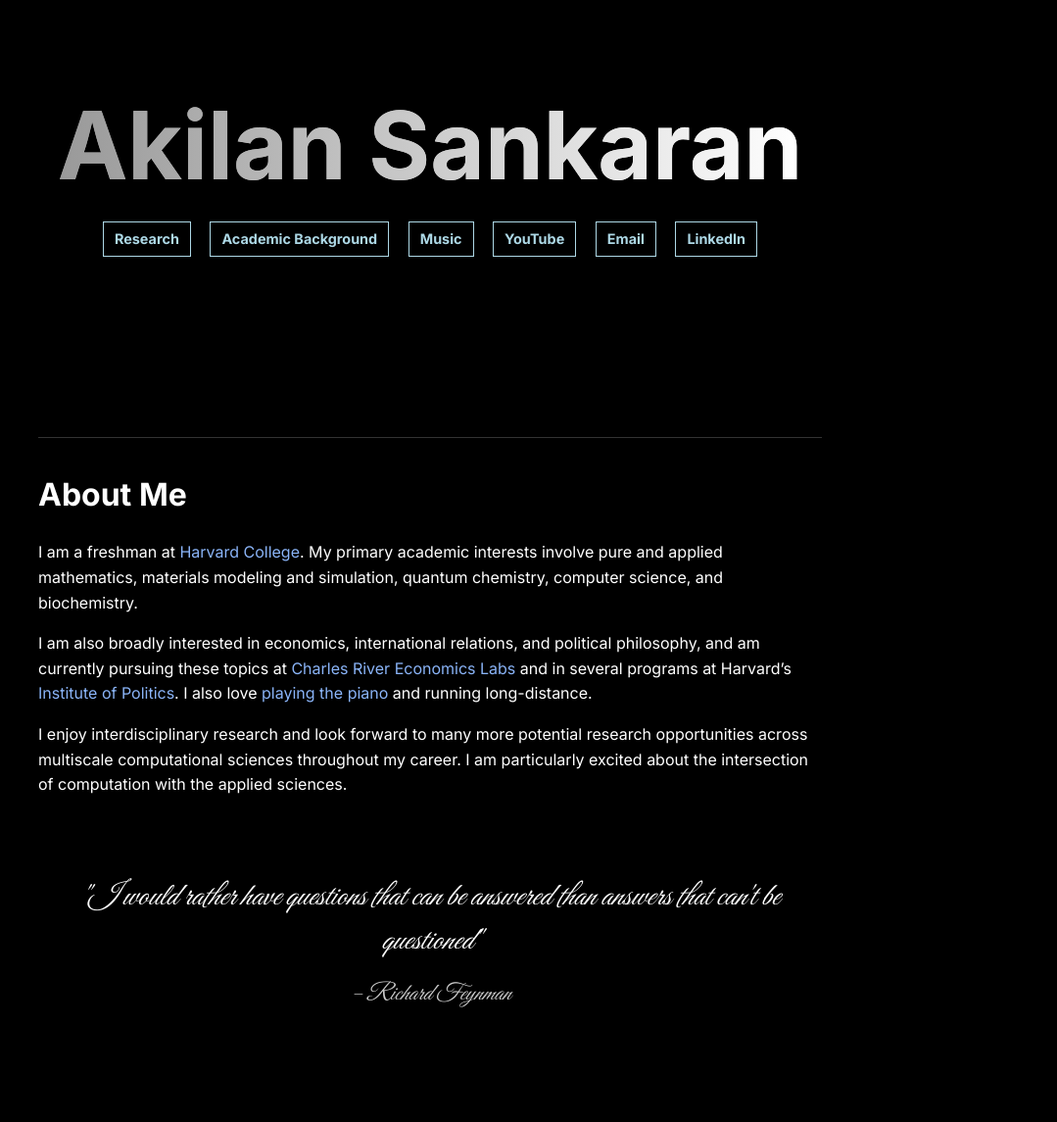
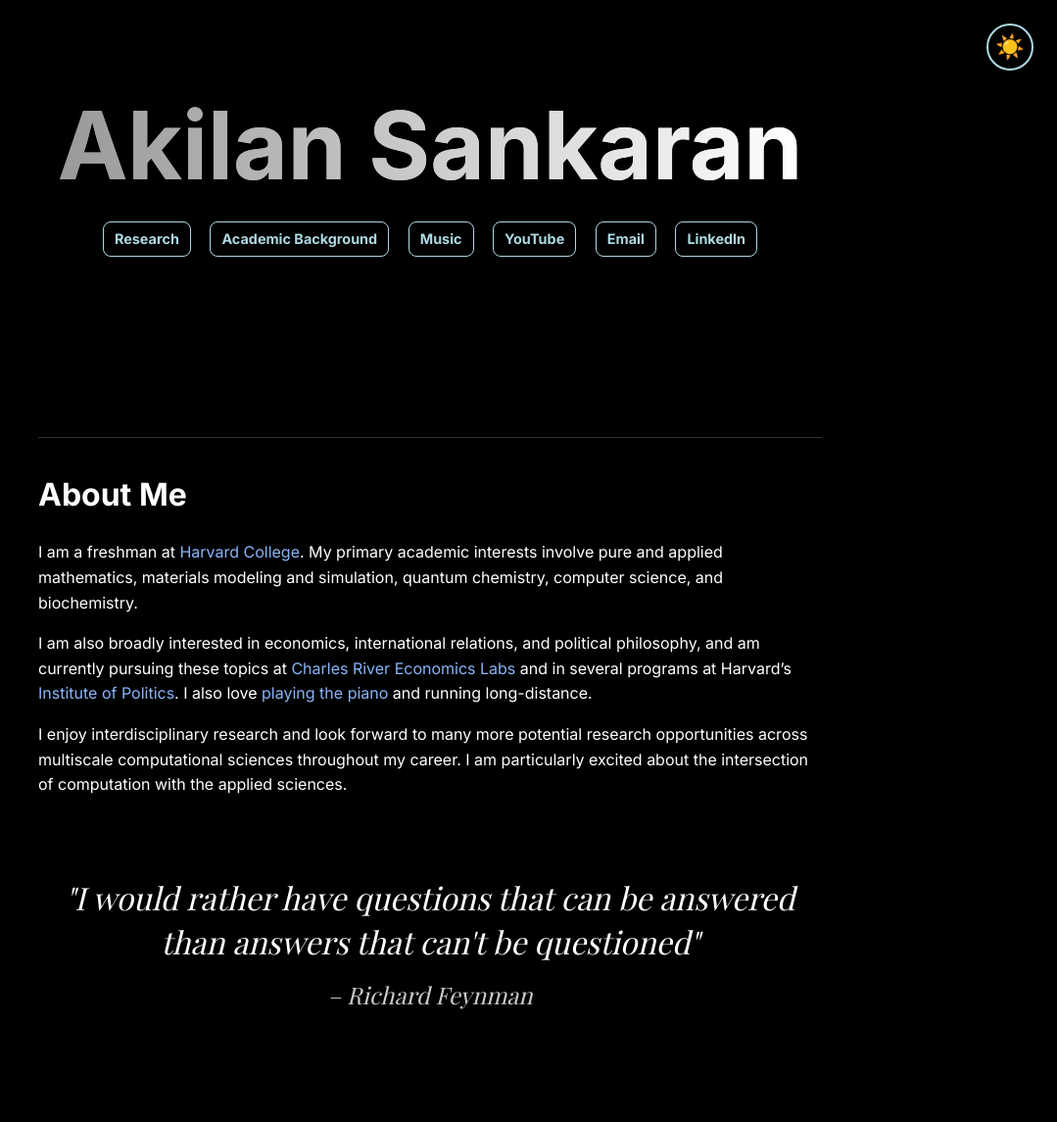
Before and after one commit to akilansankaran/akilansankaran.github.io, a Jekyll site: the page built from index.md, in a window 1280 px wide. Shown: the whole page at 98% size, without its empty margins (201-1280 px from the left). Built offline with Jekyll 4.4.1, drawn with Linux system fonts in a browser that asks for light colours; some web fonts are replaced.

Commit message:
rounded boxes, invt link colors, dark and light themes

```diff
--- a/_layouts/default.html
+++ b/_layouts/default.html
@@ -8,22 +8,45 @@
     <link rel="preconnect" href="https://fonts.googleapis.com">
     <link rel="preconnect" href="https://fonts.gstatic.com" crossorigin>
     <link href="https://fonts.googleapis.com/css2?family=Inter:wght@400;700&display=swap" rel="stylesheet">
-    <link href="https://fonts.googleapis.com/css2?family=Dancing+Script:wght@400;700&family=Great+Vibes&display=swap" rel="stylesheet">
+    <link href="https://fonts.googleapis.com/css2?family=Playfair+Display:ital,wght@0,400;0,700;1,400&family=Cormorant+Garamond:ital,wght@0,400;0,700;1,400&display=swap" rel="stylesheet">
   </head>
   <body>
     <header class="site-header">
       <h1 class="site-title"><a href="/">Akilan Sankaran</a></h1>
       <nav class="contact-links">
-        <a href="/research">Research</a>
-        <a href="/coursework">Academic Background</a>
+        <a href="/research" class="bold-link">Research</a>
+        <a href="/coursework" class="bold-link">Academic Background</a>
         <a href="/music">Music</a>
         <a href="https://www.youtube.com/channel/UC3BUUIJfTgrYauJq0PTKlng" target="_blank" rel="noopener noreferrer">YouTube</a>
         <a href="mailto:akilansankaran@college.harvard.edu">Email</a>
         <a href="https://linkedin.com/in/akilan-sankaran/" target="_blank" rel="noopener noreferrer">LinkedIn</a>
       </nav>
+      <button id="theme-toggle" class="theme-toggle" aria-label="Toggle light/dark mode">☀️</button>
     </header>
     <main class="container">
       {{ content }}
     </main>
+    <script>
+      // Theme toggle functionality
+      const themeToggle = document.getElementById('theme-toggle');
+      const html = document.documentElement;
+
+      // Check for saved theme preference or default to dark
+      const currentTheme = localStorage.getItem('theme') || 'dark';
+      html.setAttribute('data-theme', currentTheme);
+      updateThemeIcon(currentTheme);
+
+      themeToggle.addEventListener('click', () => {
+        const currentTheme = html.getAttribute('data-theme');
+        const newTheme = currentTheme === 'dark' ? 'light' : 'dark';
+        html.setAttribute('data-theme', newTheme);
+        localStorage.setItem('theme', newTheme);
+        updateThemeIcon(newTheme);
+      });
+
+      function updateThemeIcon(theme) {
+        themeToggle.textContent = theme === 'dark' ? '☀️' : '🌙';
+      }
+    </script>
   </body>
 </html>
--- a/assets/css/main.css
+++ b/assets/css/main.css
@@ -1,19 +1,77 @@
 /* Import Satoshi font - using Inter as similar alternative since Satoshi is premium */
 @import url('https://api.fontshare.com/v2/css?f[]=satoshi@400,700&display=swap');
 
-/* Global dark theme */
+/* CSS Variables for theme */
+:root[data-theme="dark"] {
+  --bg-color: #000;
+  --text-color: #fff;
+  --text-color-secondary: #ccc;
+  --link-color: #8ab4f8;
+  --link-color-visited: #8ab4f8;
+  --contact-link-color: #ADD8E1;
+  --contact-link-border: #ADD8E1;
+  --hr-color: #333;
+  --code-bg: #111;
+  --code-color: #e6e6e6;
+  --title-gradient-start: #999999;
+  --title-gradient-end: #ffffff;
+}
+
+:root[data-theme="light"] {
+  --bg-color: #fff;
+  --text-color: #000;
+  --text-color-secondary: #333;
+  --link-color: #1a73e8;
+  --link-color-visited: #1a73e8;
+  --contact-link-color: #0066cc;
+  --contact-link-border: #0066cc;
+  --hr-color: #ddd;
+  --code-bg: #f5f5f5;
+  --code-color: #333;
+  --title-gradient-start: #333333;
+  --title-gradient-end: #000000;
+}
+
+/* Global theme */
 html, body {
-  background-color: #000;
-  color: #24cf3e;
+  background-color: var(--bg-color);
+  color: var(--text-color);
   margin: 0;
   padding: 0;
   line-height: 1.6;
   font-family: 'Satoshi', 'Inter', Calibri, "Calibri", "Helvetica Neue", Arial, sans-serif;
   -webkit-font-smoothing: antialiased;
   -moz-osx-font-smoothing: grayscale;
+  transition: background-color 0.3s ease, color 0.3s ease;
 }
 /* Allows us to effectively create the dark theme. first line is background, second line is text color. */
 /* third line givesc us the margin/padding characterization, and the eighth gives us the font family. */
+
+/* Theme toggle button */
+.theme-toggle {
+  position: fixed;
+  top: 1.5rem;
+  right: 1.5rem;
+  background: transparent;
+  border: 2px solid var(--contact-link-border);
+  color: var(--contact-link-color);
+  font-size: 1.5rem;
+  width: 3rem;
+  height: 3rem;
+  border-radius: 50%;
+  cursor: pointer;
+  display: flex;
+  align-items: center;
+  justify-content: center;
+  z-index: 1000;
+  transition: all 0.3s ease;
+  padding: 0;
+}
+
+.theme-toggle:hover {
+  background-color: rgba(173, 216, 230, 0.1);
+  transform: scale(1.1);
+}
 
 /* Header with centered title and centered contact links */
 .site-header {
@@ -32,7 +90,7 @@ html, body {
   margin-top: 3rem;
   font-size: 6rem;
   font-weight: 700;
-  background: linear-gradient(to right, #999999, #ffffff);
+  background: linear-gradient(to right, var(--title-gradient-start), var(--title-gradient-end));
   -webkit-background-clip: text;
   -webkit-text-fill-color: transparent;
   background-clip: text;
@@ -40,7 +98,7 @@ html, body {
 
 .site-title a {
   text-decoration: none;
-  background: linear-gradient(to right, #999999, #ffffff);
+  background: linear-gradient(to right, var(--title-gradient-start), var(--title-gradient-end));
   -webkit-background-clip: text;
   -webkit-text-fill-color: transparent;
   background-clip: text;
@@ -57,18 +115,24 @@ html, body {
 }
 
 .contact-links a {
-  color: #ADD8E6;
+  color: var(--contact-link-color);
   font-size: 0.9rem;
   font-weight: bold;
   padding: 0.35rem 0.7rem;
-  border: 1px solid #ADD8E6;
+  border: 1px solid var(--contact-link-border);
+  border-radius: 0.5rem;
   text-decoration: none;
+}
+
+.contact-links a.bold-link {
+  font-weight: 900;
 }
 
 .contact-links a:hover,
 .contact-links a:focus {
   background-color: rgba(173, 216, 230, 0.1);
   text-decoration: none;
+  transition: background-color 0.3s ease;
 }
 
 main.container {
@@ -79,14 +143,16 @@ main.container {
 }
 
 h1, h2, h3, h4, h5, h6, p, li {
-  color: #fff;
+  color: var(--text-color);
   font-family: 'Satoshi', 'Inter', Calibri, "Calibri", "Helvetica Neue", Arial, sans-serif;
+  transition: color 0.3s ease;
 }
 
 
 a {
-  color: #8ab4f8;
+  color: var(--link-color);
   text-decoration: none;
+  transition: color 0.3s ease;
 }
 
 a:hover, a:focus {
@@ -94,18 +160,20 @@ a:hover, a:focus {
 }
 
 a:visited {
-  color: #c58af9;
+  color: var(--link-color-visited);
 }
 
 hr {
   border: 0;
-  border-top: 1px solid #333;
+  border-top: 1px solid var(--hr-color);
   margin: 2rem 0;
+  transition: border-color 0.3s ease;
 }
 
 code, pre {
-  background: #111;
-  color: #e6e6e6;
+  background: var(--code-bg);
+  color: var(--code-color);
+  transition: background-color 0.3s ease, color 0.3s ease;
 }
 
 /* specific details for the Feynman quote */
@@ -118,15 +186,22 @@ code, pre {
 }
 
 .quote-text {
-  font-family: 'Great Vibes', 'Dancing Script', cursive; font-size: 2rem; font-style: italic;  color: #fff;  margin: 0; line-height: 1.4;
+  font-family: 'Playfair Display', 'Cormorant Garamond', 'Georgia', serif;
+  font-size: 2rem;
+  font-style: italic;
+  color: var(--text-color);
+  margin: 0;
+  line-height: 1.4;
+  transition: color 0.3s ease;
 }
 
 .quote-author {
-  font-family: 'Great Vibes', 'Dancing Script', cursive;
+  font-family: 'Playfair Display', 'Cormorant Garamond', 'Georgia', serif;
   font-size: 1.5rem;
   font-style: italic;
-  color: #ccc;
+  color: var(--text-color-secondary);
   margin: 1rem 0 0 0;
   line-height: 1.4;
+  transition: color 0.3s ease;
 }
 /* end of Feynman quote */
```
